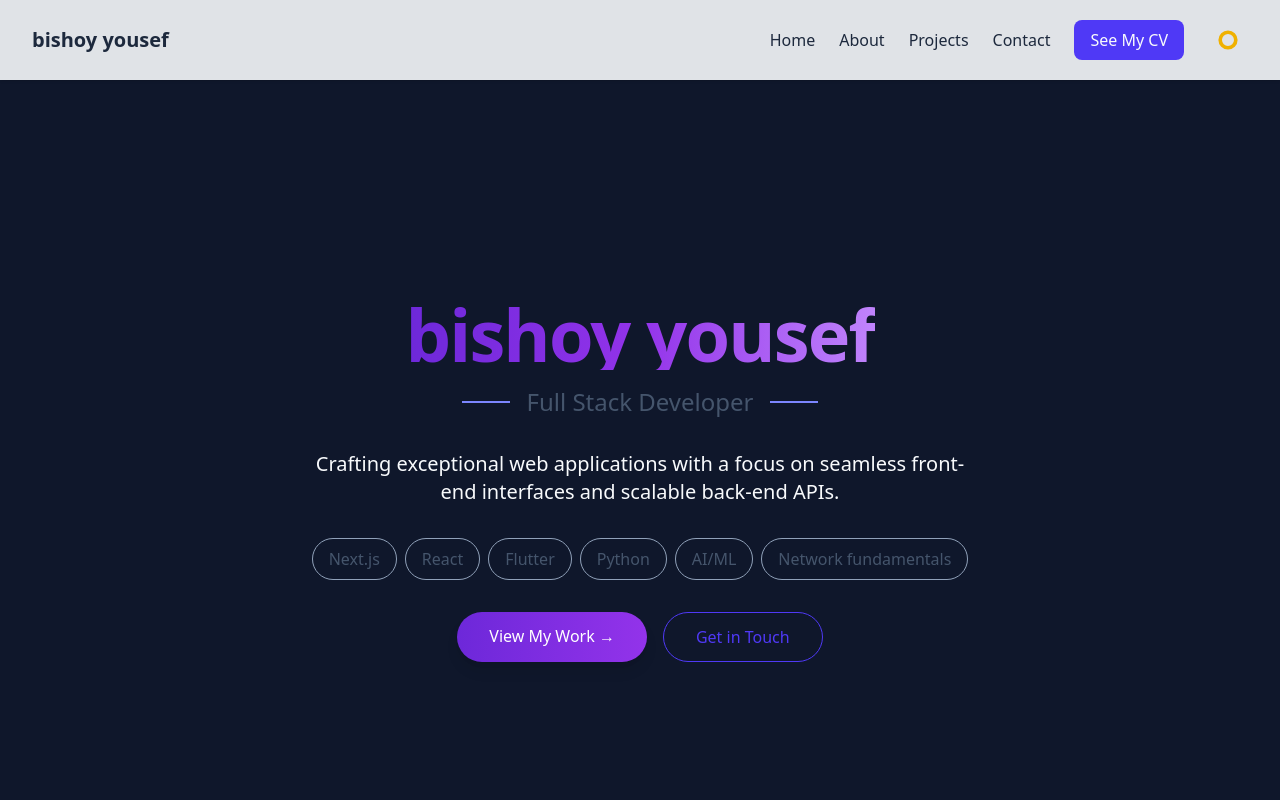
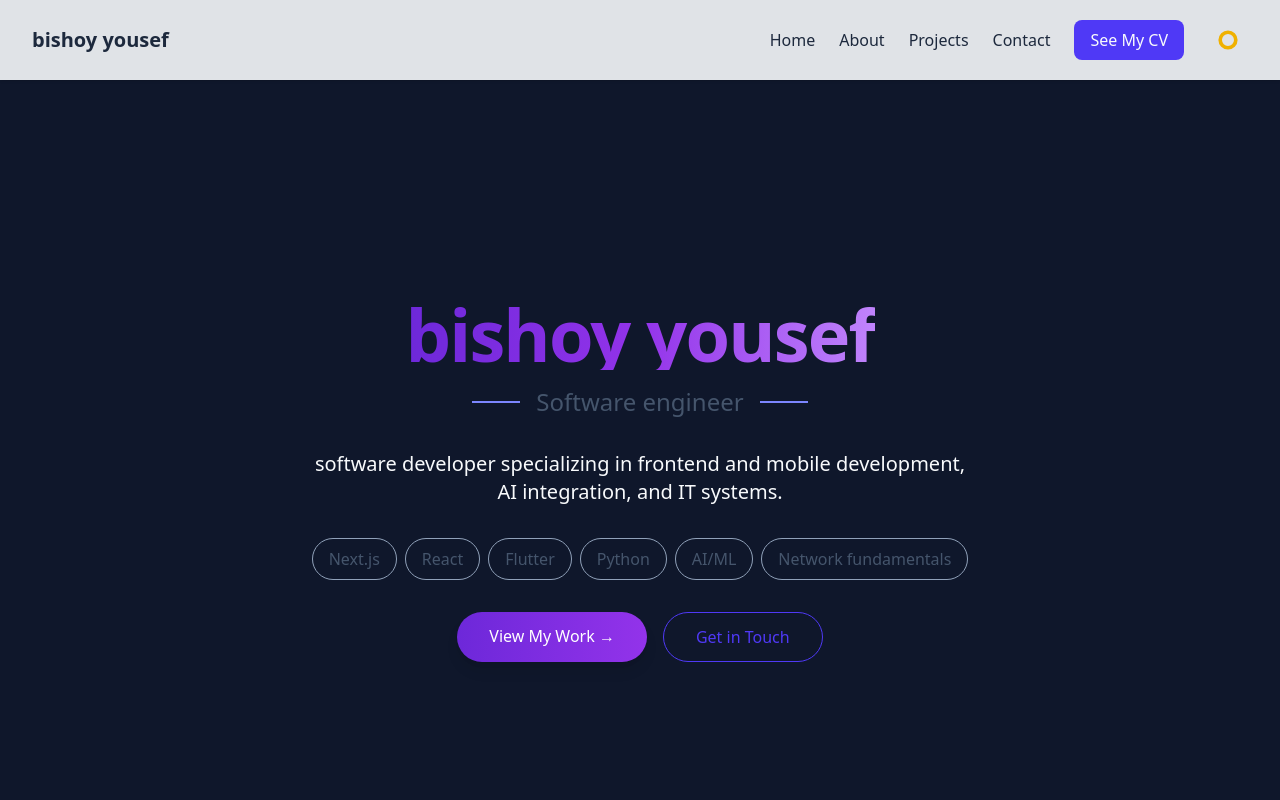
Before and after one commit to bishoyyousef/Portfolio, a Next.js app: page / in a window 1280 px wide. Shown: the top 800 px of the page. Built offline with nearby package versions, Linux system fonts and the light colour scheme.

Commit message:
description updated

```diff
--- a/src/components/Home/Home.tsx
+++ b/src/components/Home/Home.tsx
@@ -30,13 +30,13 @@ function Home() {
             <div className="flex items-center space-x-4 mb-8">
                 <hr className="w-12 border-t-2 border-indigo-400 dark:border-indigo-600" />
                 <p className="text-xl md:text-2xl font-medium text-slate-600 dark:text-slate-400">
-                    Full Stack Developer
+                    Software engineer
                 </p>
                 <hr className="w-12 border-t-2 border-indigo-400 dark:border-indigo-600" />
             </div>
 
             <p className={`text-lg md:text-xl max-w-2xl mb-8 ${isDarkMode ? 'text-slate-50':'text-slate-900'}`}>
-                Crafting exceptional web applications with a focus on seamless front-end interfaces and scalable back-end APIs.
+                software developer specializing in frontend and mobile development, AI integration, and IT systems.
             </p>
 
             <div className="flex flex-wrap justify-center gap-2 mb-8">
```
